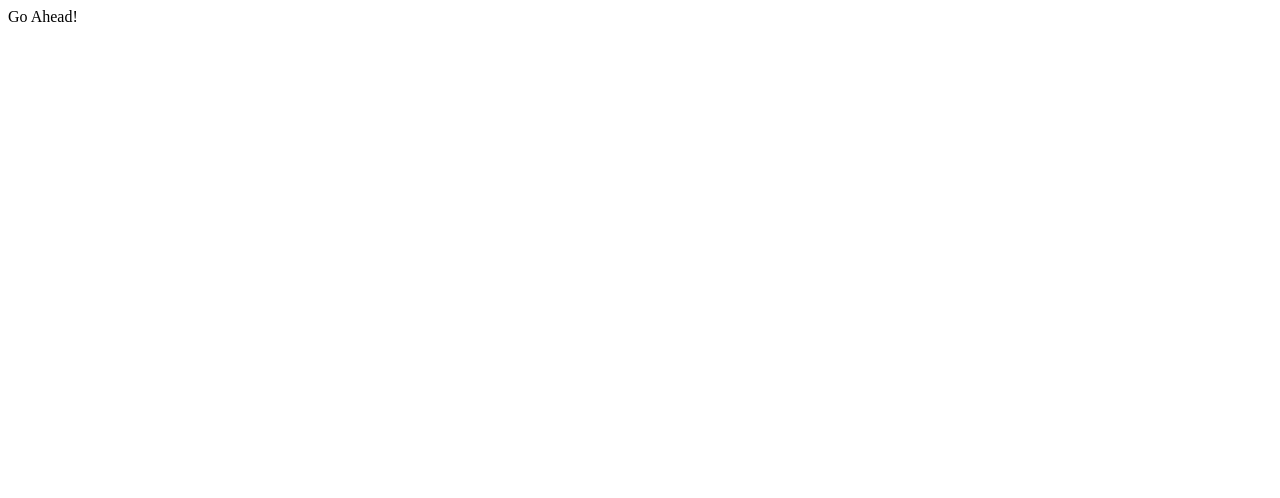
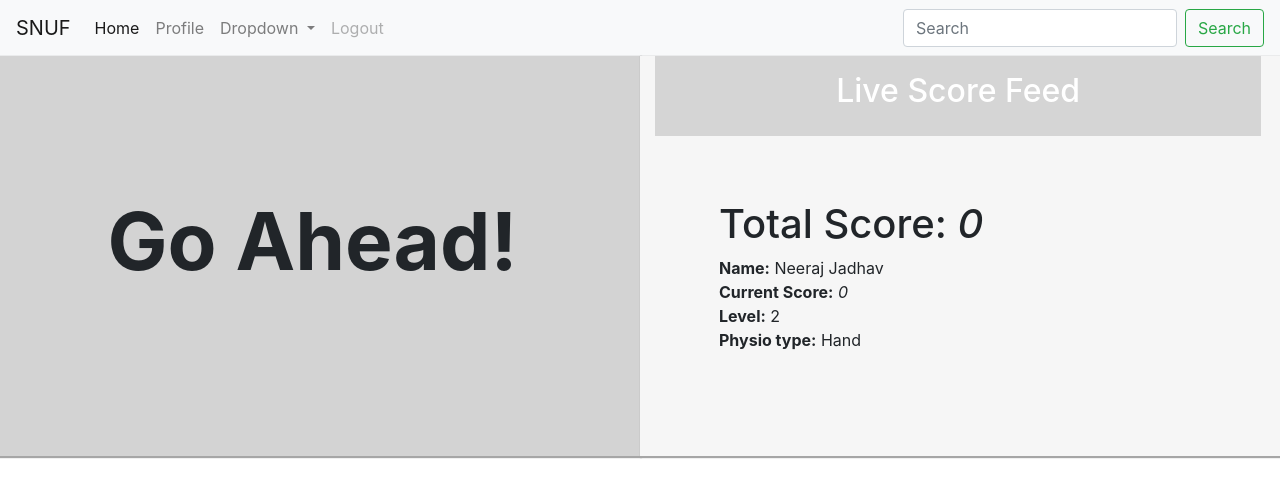
Before and after one commit to subhed/SNUF, a plain HTML site: page index.html in a window 1280 px wide. Drawn offline with nearby package versions, Linux system fonts and the light colour scheme.

Commit message:
Add files via upload

```diff
--- a/index.html
+++ b/index.html
@@ -1,7 +1,15 @@
 <!DOCTYPE html>
 <html>
 <head>
-	<title>SNUF Final Year</title>
+	<title>Gesture Control</title>
+
+
+	<script src="https://code.jquery.com/jquery-3.3.1.slim.min.js" integrity="sha384-q8i/X+965DzO0rT7abK41JStQIAqVgRVzpbzo5smXKp4YfRvH+8abtTE1Pi6jizo" crossorigin="anonymous"></script>
+<script src="https://cdnjs.cloudflare.com/ajax/libs/popper.js/1.14.7/umd/popper.min.js" integrity="sha384-UO2eT0CpHqdSJQ6hJty5KVphtPhzWj9WO1clHTMGa3JDZwrnQq4sF86dIHNDz0W1" crossorigin="anonymous"></script>
+<script src="https://stackpath.bootstrapcdn.com/bootstrap/4.3.1/js/bootstrap.min.js" integrity="sha384-JjSmVgyd0p3pXB1rRibZUAYoIIy6OrQ6VrjIEaFf/nJGzIxFDsf4x0xIM+B07jRM" crossorigin="anonymous"></script>
+
+<link rel="stylesheet" href="https://stackpath.bootstrapcdn.com/bootstrap/4.3.1/css/bootstrap.min.css" integrity="sha384-ggOyR0iXCbMQv3Xipma34MD+dH/1fQ784/j6cY/iJTQUOhcWr7x9JvoRxT2MZw1T" crossorigin="anonymous">
+
 
 	<script type="text/javascript" src="js/jquery.js"></script>
 
@@ -10,10 +18,16 @@
 
 $(document).ready(function() {
 
-    $('.test3').hide();
+var a = 0;
+var b = 0;
+
+    $('.tot_score').html(a);
+    $('.cur_score').html(b);
 
 
 
+
+    $('.test3').hide();
     $('html').click(function(){
 
 
@@ -22,7 +36,28 @@ $(document).ready(function() {
 
     document.body.onkeyup = function(e){
     if(e.keyCode == 32){
-            $('.test3').show();
+
+a = a+2;
+b = 2;
+
+    $('.tot_score').html(a);
+    $('.cur_score').html(b);
+
+
+$('.test3').show();
+$('.test2').hide();
+
+
+
+setTimeout(function(){
+
+$('.test3').hide();
+$('.test2').show();
+
+
+
+},5000);
+
 
     }
 }
@@ -34,15 +69,83 @@ $(document).ready(function() {
 
 
 	</script>
+
 </head>
 <body>
 
 
+<nav class="navbar navbar-expand-lg navbar-light bg-light">
+  <a class="navbar-brand" href="#">SNUF</a>
+  <button class="navbar-toggler" type="button" data-toggle="collapse" data-target="#navbarSupportedContent" aria-controls="navbarSupportedContent" aria-expanded="false" aria-label="Toggle navigation">
+    <span class="navbar-toggler-icon"></span>
+  </button>
 
-<img src="img/giphy.gif" class="test3">
+  <div class="collapse navbar-collapse" id="navbarSupportedContent">
+    <ul class="navbar-nav mr-auto">
+      <li class="nav-item active">
+        <a class="nav-link" href="#">Home <span class="sr-only">(current)</span></a>
+      </li>
+      <li class="nav-item">
+        <a class="nav-link" href="#">Profile</a>
+      </li>
+      <li class="nav-item dropdown">
+        <a class="nav-link dropdown-toggle" href="#" id="navbarDropdown" role="button" data-toggle="dropdown" aria-haspopup="true" aria-expanded="false">
+          Dropdown
+        </a>
+        <div class="dropdown-menu" aria-labelledby="navbarDropdown">
+          <a class="dropdown-item" href="#">Action</a>
+          <a class="dropdown-item" href="#">Report</a>
+          <div class="dropdown-divider"></div>
+          <a class="dropdown-item" href="#">Find People</a>
+        </div>
+      </li>
+      <li class="nav-item">
+        <a class="nav-link disabled" href="#" tabindex="-1" aria-disabled="true">Logout</a>
+      </li>
+    </ul>
+    <form class="form-inline my-2 my-lg-0">
+      <input class="form-control mr-sm-2" type="search" placeholder="Search" aria-label="Search">
+      <button class="btn btn-outline-success my-2 my-sm-0" type="submit">Search</button>
+    </form>
+  </div>
+</nav>
 
 
-<div class="test2">Go Ahead!</div>
+<section>
+
+<div class="row">
+<div class="col-sm-6" style="background-color: #d3d3d3;height: 20px;height: 25em;box-shadow: 1px 1px 1px 1px #a6a6a6;">
+
+
+<img src="img/giphy.gif" class="test3"  style="margin-top: 10%;margin-left:12%;">
+
+
+<p class="test2" style="text-align:center;width:100%;vertical-align:middle;padding-top: 20%;font-weight: bold;font-size: 5em;">Go Ahead!</p>
+
+</div>
+
+
+<div class="col-sm-6" style="background-color: #f6f6f6;height: 20px;height: 25em;box-shadow: 1px 1px 1px 1px #a6a6a6;">
+
+<div style="height: 5em;background-color: #d5d5d5;width: 97%;color: #fff;">
+	<h2 style="text-align: center;padding-top: .5em;">Live Score Feed</h2>
+</div>
+
+<div style="padding: 4em;">
+<h1>Total Score: <i class="tot_score"></i></h1>
+<p>
+<b>Name:</b> Neeraj Jadhav<br>
+<b>Current Score:</b> <i class="cur_score"></i><br>
+<b>Level:</b> 2<br>
+<b>Physio type:</b> Hand
+</p>
+</div>
+</div>
+
+
+</div>
+</section>
+
 
 </body>
 </html>
```
